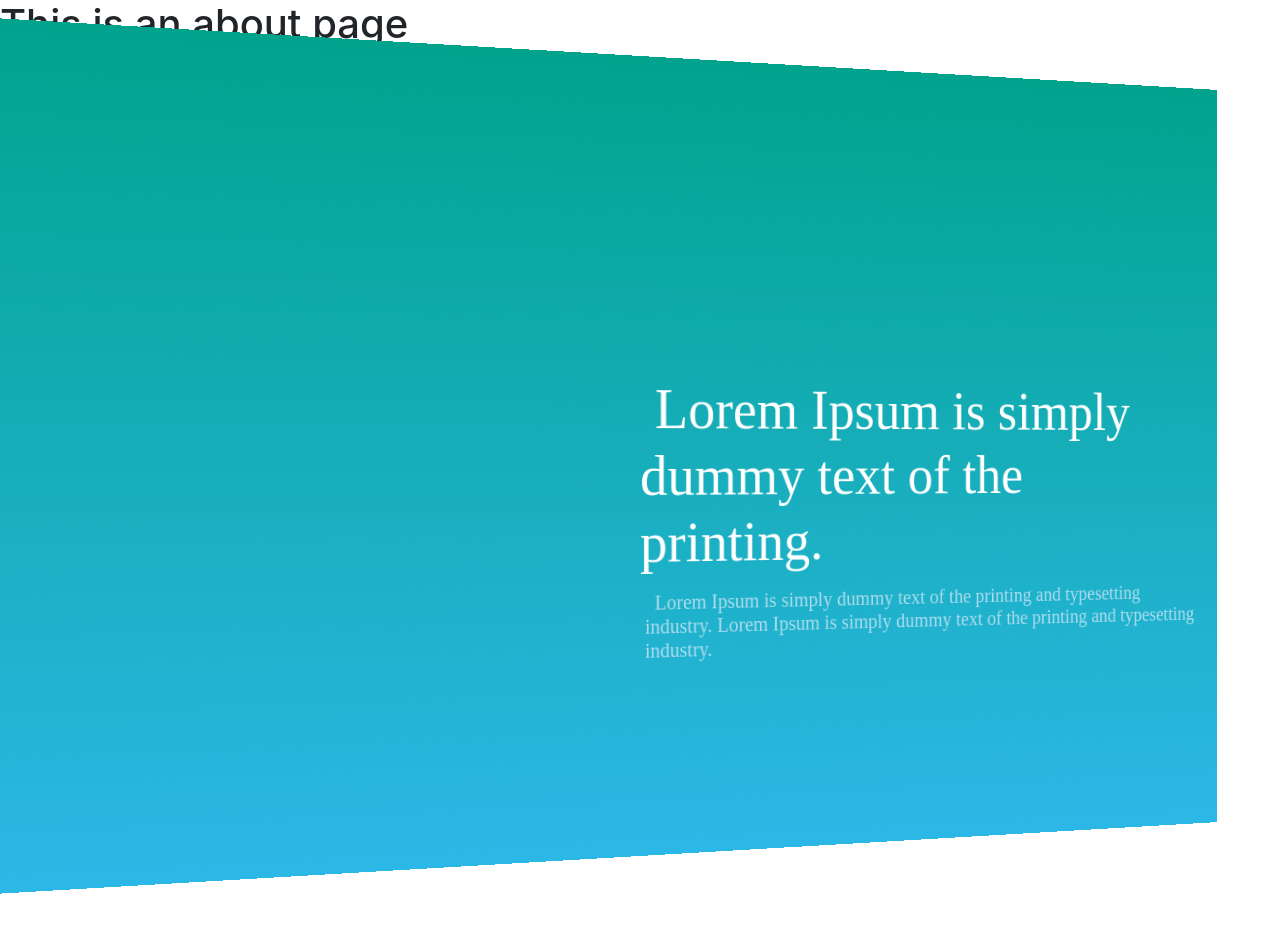
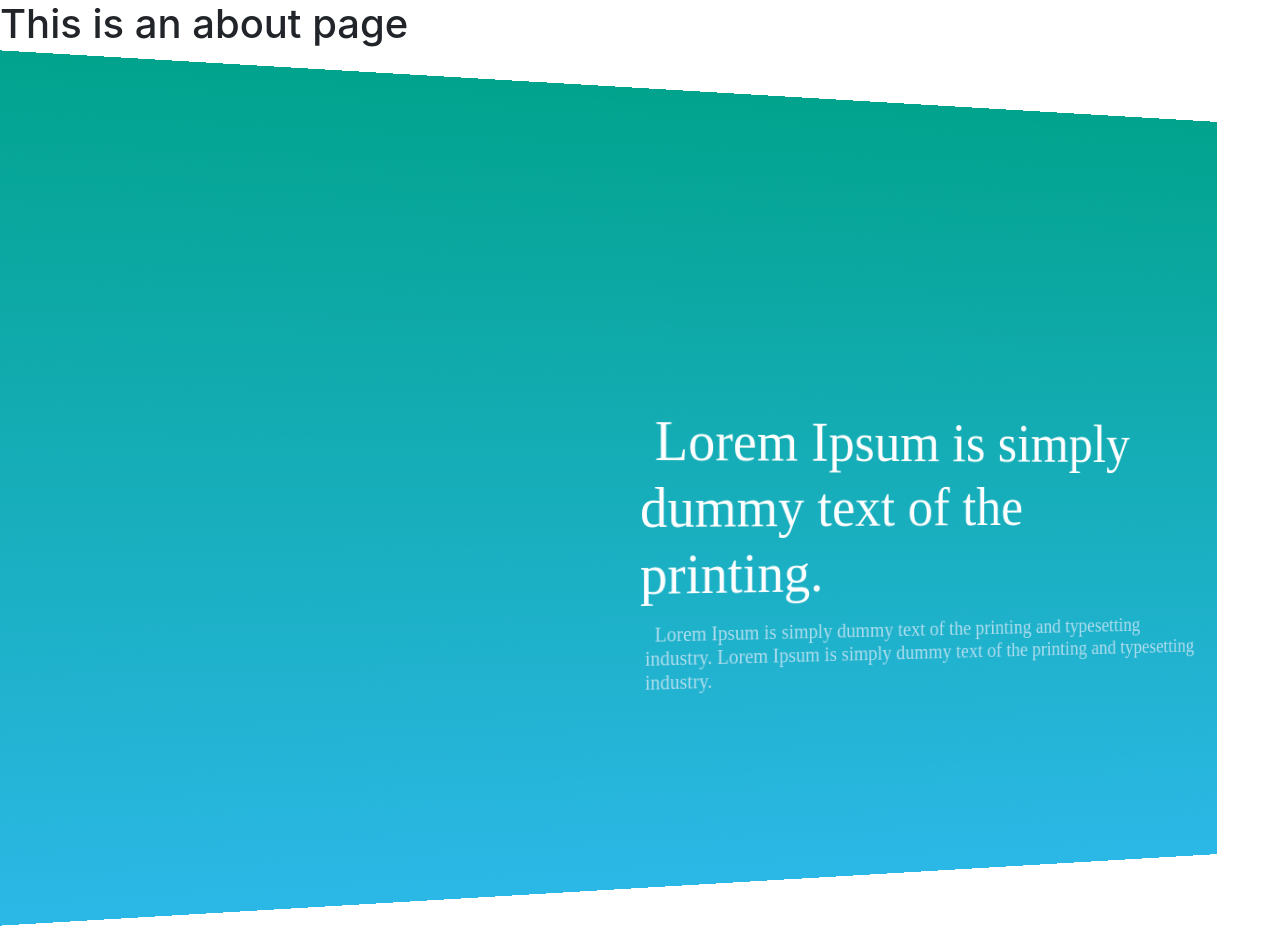
Before and after one commit to rajatchoudhury/microsite, a Vue app: page /about in a window 1280 px wide. Before the commit the page ends 897 px from the top, so only its background shows below. Built offline with nearby package versions, Linux system fonts and the light colour scheme; a web font is replaced by a local one.

Commit message:
title text inlcuded

```diff
--- a/src/components/molecules/FullPageBanner.vue
+++ b/src/components/molecules/FullPageBanner.vue
@@ -1,4 +1,12 @@
 <template>
+  <div>
+    Title and description:
+    <label>
+      <input type="radio"/>
+    </label>
+    <label>
+      <input type="radio"/>
+    </label>
     <div class="container-fluid fpbanner">
       <div class="row">
         <div class="col-md-12 fpbanner__text aligncontentright">
@@ -22,6 +30,7 @@
         </div>
       </div>
     </div>
+  </div>
 </template>
 
 <script>
--- a/src/components/organisms/NavBar.vue
+++ b/src/components/organisms/NavBar.vue
@@ -10,7 +10,7 @@ export default {
   render(createElement) {
     return (
       <div>
-        <FullPageBanner />{" "}
+        <FullPageBanner />
       </div>
     );
   },
```
Also changed, not shown: 1 other file (tests, documents, lock files or other folders). Lines whose indentation alone changed are shown as unchanged.
